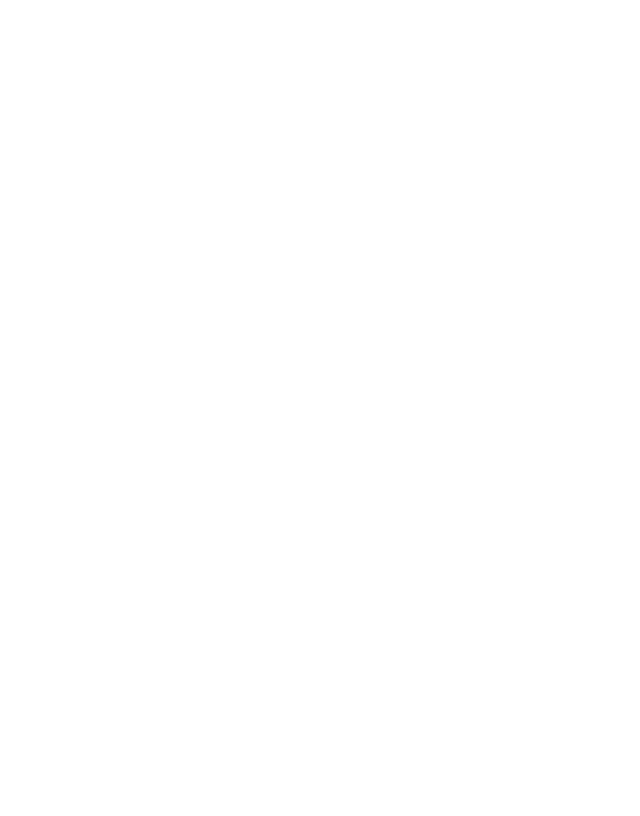
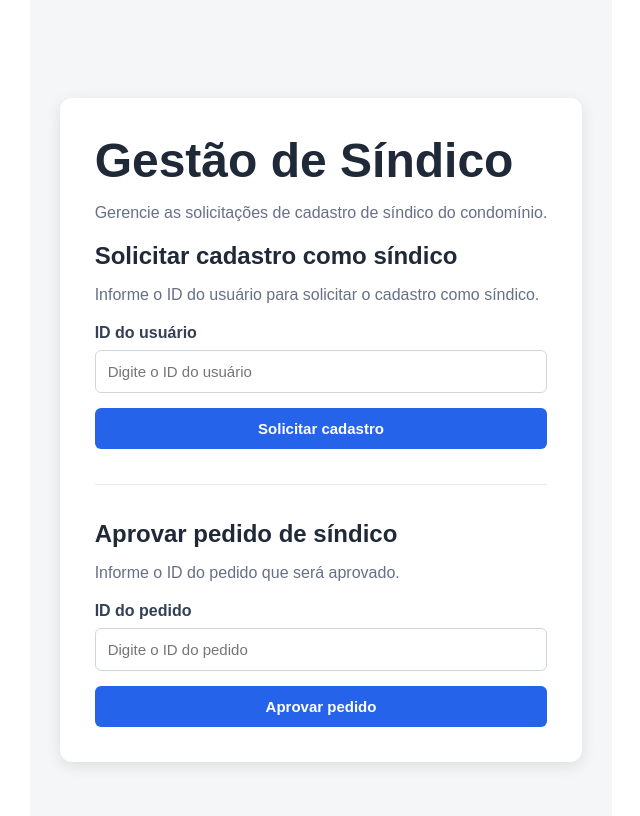
Before and after one commit to n4ttan/trabalhoeng2, a React app in the folder frontend/: page / in a window 1280 px wide. Shown: the top 816 px of the page, without its empty margins (319-959 px from the left). Built offline with nearby package versions, Linux system fonts and the light colour scheme; the HTML template or start-up script is replaced by a standard one.

Commit message:
Adiciona frontend de pedidos de sindico

```diff
--- a/frontend/src/App.jsx
+++ b/frontend/src/App.jsx
@@ -1,4 +1,5 @@
 import { useEffect, useState } from 'react';
+import PedidoSindicoPage from './pages/PedidoSindicoPage';
 
 function App() {
     const [mensagem, setMensagem] = useState('');
@@ -17,6 +18,8 @@ function App() {
     return (
         <main>
             <h1>{mensagem}</h1>
+
+             <PedidoSindicoPage />
         </main>
     );
 }
--- /dev/null
+++ b/frontend/src/pages/PedidoSindicoPage.css
@@ -0,0 +1,117 @@
+.pedido-sindico-container {
+    min-height: 100vh;
+    background-color: #f4f6f8;
+
+    display: flex;
+    justify-content: center;
+    align-items: center;
+
+    padding: 30px;
+}
+
+.pedido-sindico-card {
+    width: 100%;
+    max-width: 550px;
+
+    background-color: white;
+
+    padding: 35px;
+
+    border-radius: 12px;
+
+    box-shadow: 0 4px 15px rgba(0, 0, 0, 0.10);
+}
+
+.pedido-sindico-card h1 {
+    margin-top: 0;
+    margin-bottom: 10px;
+
+    color: #1f2937;
+}
+
+.pedido-sindico-card h2 {
+    color: #1f2937;
+    margin-bottom: 10px;
+}
+
+.pedido-sindico-card p {
+    color: #667085;
+}
+
+.formulario-sindico {
+    display: flex;
+    flex-direction: column;
+
+    margin-top: 20px;
+}
+
+.formulario-sindico label {
+    font-weight: bold;
+
+    margin-bottom: 8px;
+
+    color: #344054;
+}
+
+.formulario-sindico input {
+    padding: 12px;
+
+    border: 1px solid #d0d5dd;
+    border-radius: 6px;
+
+    font-size: 15px;
+
+    margin-bottom: 15px;
+}
+
+.formulario-sindico input:focus {
+    outline: none;
+
+    border-color: #2563eb;
+}
+
+.formulario-sindico button {
+    padding: 12px;
+
+    border: none;
+    border-radius: 6px;
+
+    background-color: #2563eb;
+
+    color: white;
+
+    font-weight: bold;
+    font-size: 15px;
+
+    cursor: pointer;
+}
+
+.formulario-sindico button:hover {
+    background-color: #1d4ed8;
+}
+
+.formulario-sindico button:disabled {
+    background-color: #94a3b8;
+
+    cursor: not-allowed;
+}
+
+.mensagem {
+    margin-top: 15px;
+
+    padding: 10px;
+
+    border-radius: 6px;
+
+    background-color: #eef4ff;
+
+    color: #1e40af;
+}
+
+.divisor {
+    margin: 35px 0;
+
+    border: none;
+
+    border-top: 1px solid #e5e7eb;
+}
--- /dev/null
+++ b/frontend/src/pages/PedidoSindicoPage.jsx
@@ -0,0 +1,208 @@
+import { useState } from 'react';
+
+import {
+    criarPedidoSindico,
+    aprovarPedidoSindico
+} from '../services/pedidoSindicoApi';
+
+import './PedidoSindicoPage.css';
+
+
+function PedidoSindicoPage() {
+
+    const [usuarioId, setUsuarioId] = useState('');
+    const [mensagem, setMensagem] = useState('');
+    const [carregando, setCarregando] = useState(false);
+
+    const [pedidoId, setPedidoId] = useState('');
+    const [mensagemAprovacao, setMensagemAprovacao] = useState('');
+    const [aprovando, setAprovando] = useState(false);
+
+
+    async function enviarPedido(event) {
+        event.preventDefault();
+
+        if (!usuarioId) {
+            setMensagem('Digite o ID do usuário.');
+            return;
+        }
+
+        try {
+            setCarregando(true);
+            setMensagem('');
+
+            const resultado = await criarPedidoSindico(usuarioId);
+
+            setMensagem(
+                resultado.mensagem ||
+                'Pedido de síndico enviado com sucesso!'
+            );
+
+            setUsuarioId('');
+
+        } catch (error) {
+            setMensagem(error.message);
+
+        } finally {
+            setCarregando(false);
+        }
+    }
+
+
+    async function aprovarPedido(event) {
+        event.preventDefault();
+
+        if (!pedidoId) {
+            setMensagemAprovacao('Digite o ID do pedido.');
+            return;
+        }
+
+        try {
+            setAprovando(true);
+            setMensagemAprovacao('');
+
+            const resultado = await aprovarPedidoSindico(pedidoId);
+
+            setMensagemAprovacao(
+                resultado.mensagem ||
+                'Pedido aprovado com sucesso!'
+            );
+
+            setPedidoId('');
+
+        } catch (error) {
+            setMensagemAprovacao(error.message);
+
+        } finally {
+            setAprovando(false);
+        }
+    }
+
+
+    return (
+        <div className="pedido-sindico-container">
+
+            <div className="pedido-sindico-card">
+
+                <div className="titulo-pagina">
+                    <h1>Gestão de Síndico</h1>
+
+                    <p>
+                        Gerencie as solicitações de cadastro
+                        de síndico do condomínio.
+                    </p>
+                </div>
+
+
+                <section className="secao-sindico">
+
+                    <h2>Solicitar cadastro como síndico</h2>
+
+                    <p>
+                        Informe o ID do usuário para solicitar
+                        o cadastro como síndico.
+                    </p>
+
+                    <form
+                        className="formulario-sindico"
+                        onSubmit={enviarPedido}
+                    >
+
+                        <label htmlFor="usuarioId">
+                            ID do usuário
+                        </label>
+
+                        <input
+                            id="usuarioId"
+                            type="number"
+                            min="1"
+                            value={usuarioId}
+                            onChange={(event) =>
+                                setUsuarioId(event.target.value)
+                            }
+                            placeholder="Digite o ID do usuário"
+                        />
+
+                        <button
+                            type="submit"
+                            disabled={carregando}
+                        >
+                            {
+                                carregando
+                                    ? 'Enviando...'
+                                    : 'Solicitar cadastro'
+                            }
+                        </button>
+
+                    </form>
+
+                    {mensagem && (
+                        <div className="mensagem">
+                            {mensagem}
+                        </div>
+                    )}
+
+                </section>
+
+
+                <hr className="divisor" />
+
+
+                <section className="secao-sindico">
+
+                    <h2>Aprovar pedido de síndico</h2>
+
+                    <p>
+                        Informe o ID do pedido que será aprovado.
+                    </p>
+
+                    <form
+                        className="formulario-sindico"
+                        onSubmit={aprovarPedido}
+                    >
+
+                        <label htmlFor="pedidoId">
+                            ID do pedido
+                        </label>
+
+                        <input
+                            id="pedidoId"
+                            type="number"
+                            min="1"
+                            value={pedidoId}
+                            onChange={(event) =>
+                                setPedidoId(event.target.value)
+                            }
+                            placeholder="Digite o ID do pedido"
+                        />
+
+                        <button
+                            className="botao-aprovar"
+                            type="submit"
+                            disabled={aprovando}
+                        >
+                            {
+                                aprovando
+                                    ? 'Aprovando...'
+                                    : 'Aprovar pedido'
+                            }
+                        </button>
+
+                    </form>
+
+                    {mensagemAprovacao && (
+                        <div className="mensagem">
+                            {mensagemAprovacao}
+                        </div>
+                    )}
+
+                </section>
+
+            </div>
+
+        </div>
+    );
+}
+
+
+export default PedidoSindicoPage;
--- /dev/null
+++ b/frontend/src/services/pedidoSindicoApi.js
@@ -0,0 +1,46 @@
+const API_URL = 'http://localhost:3000';
+
+export async function criarPedidoSindico(usuario_id) {
+    const response = await fetch(
+        `${API_URL}/pedidos-sindico`,
+        {
+            method: 'POST',
+            headers: {
+                'Content-Type': 'application/json'
+            },
+            body: JSON.stringify({
+                usuario_id: Number(usuario_id),
+                deferido: false
+            })
+        }
+    );
+
+    const data = await response.json();
+
+    if (!response.ok) {
+        throw new Error(
+            data.erro || 'Erro ao criar pedido de síndico'
+        );
+    }
+
+    return data;
+}
+
+export async function aprovarPedidoSindico(pedidoId) {
+    const response = await fetch(
+        `${API_URL}/pedidos-sindico/${pedidoId}/aprovar`,
+        {
+            method: 'PATCH'
+        }
+    );
+
+    const data = await response.json();
+
+    if (!response.ok) {
+        throw new Error(
+            data.erro || 'Erro ao aprovar pedido de síndico'
+        );
+    }
+
+    return data;
+}
```
